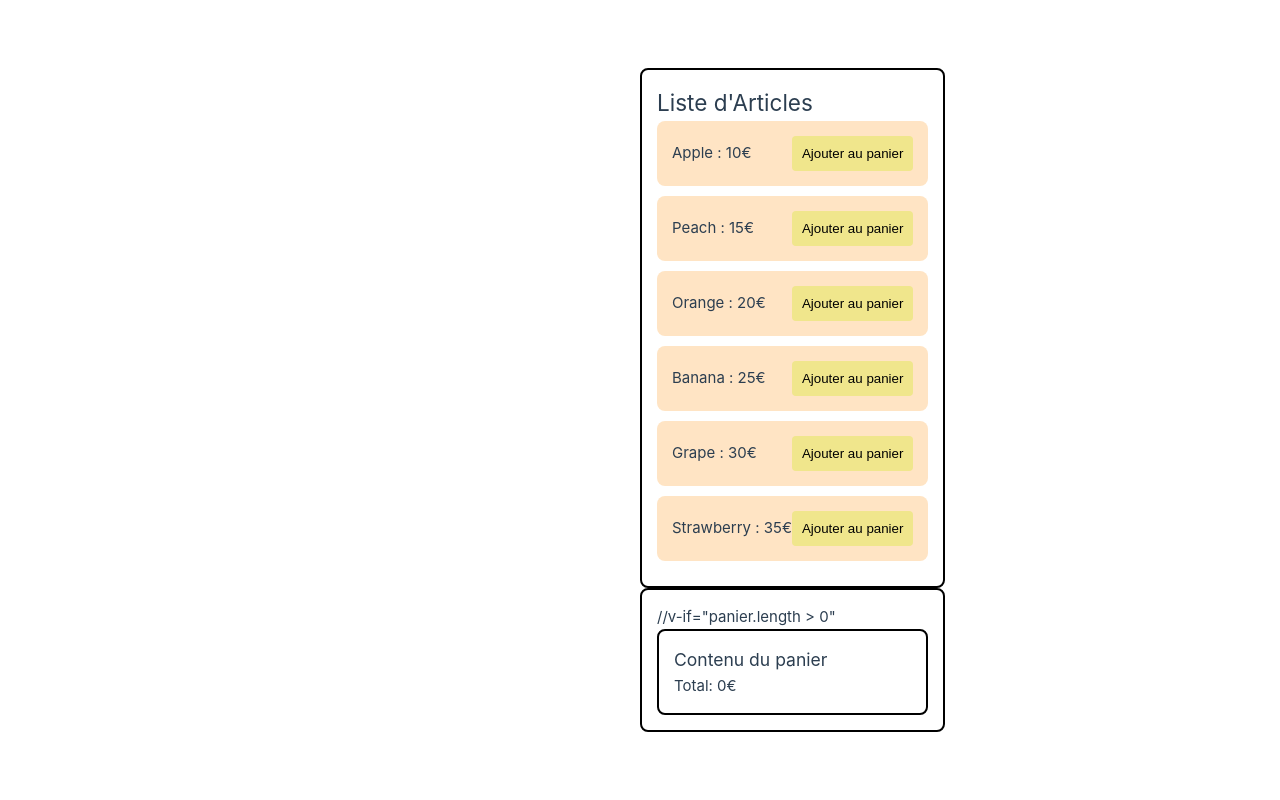
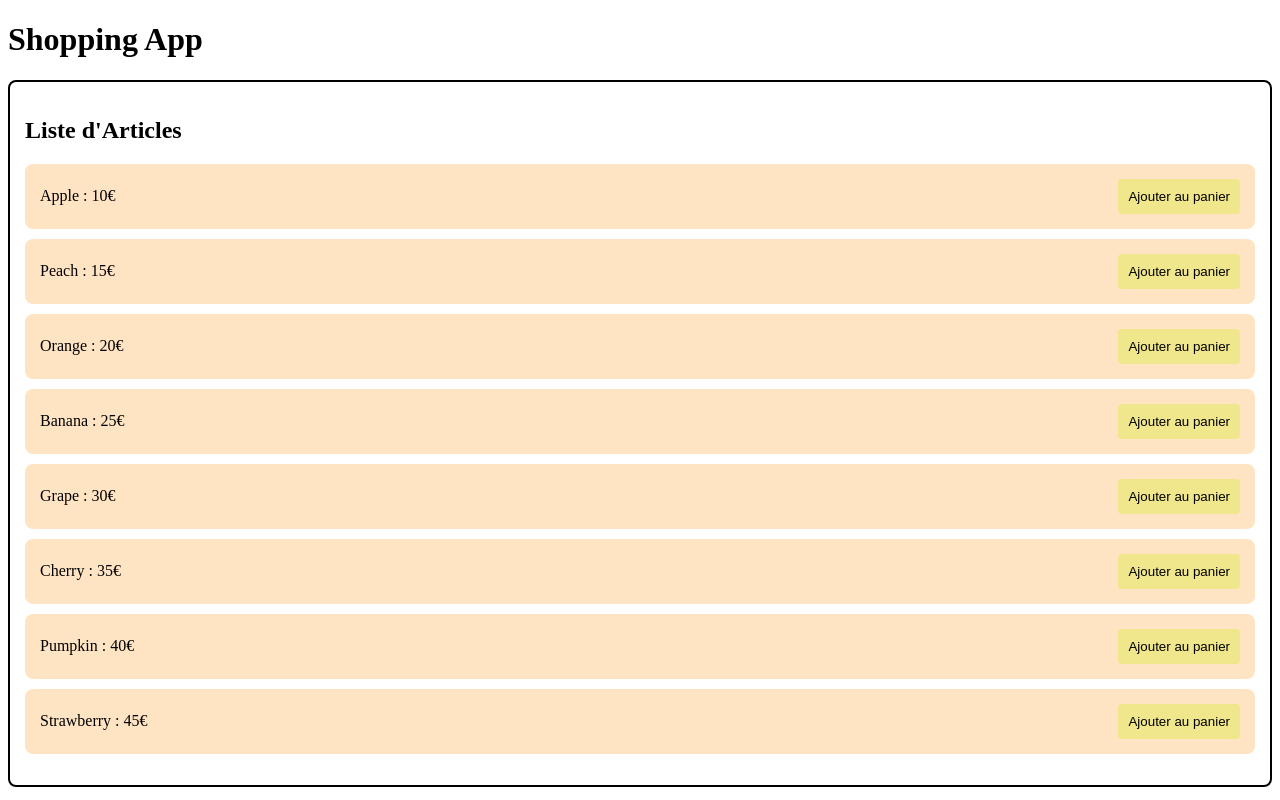
Before and after one commit to OnTracksToDev/trainingVueJS, a Vue app: page / in a window 1280 px wide. Built offline with nearby package versions, Linux system fonts and the light colour scheme.

Commit message:
create 2 store and update components

```diff
--- a/src/App.vue
+++ b/src/App.vue
@@ -1,25 +1,15 @@
-<script setup>
-import PanierAchat from './components/PanierAchat.vue'
-import ListeArticles from './components/ListeArticles.vue'
+<script>
+import PageParent from '@/components/PageParent.vue';
+
+export default {
+components: {
+PageParent,
+},
+};
 </script>
 
 <template>
-  <header>
-    <div class="wrapper"></div>
-  </header>
-
-  <main>
-    <section>
-      <ListeArticles />
-    </section>
-    <section>
-      <PanierAchat />
-    </section>
-  </main>
-
-  <template>
-    <footer></footer>
+  <div id="app">
+  <page-parent></page-parent>
+  </div>
   </template>
-</template>
-
-<style scoped></style>
--- a/src/components/ListeArticles.vue
+++ b/src/components/ListeArticles.vue
@@ -1,29 +1,18 @@
 <script>
+import { mapState, mapActions } from 'pinia'
+import { useArticlesStore } from '@/stores/articles'
+import { usePanierStore } from '@/stores/panier'
+
 export default {
-  data() {
-    return {
-      articles: [
-        { index: 1, nom: 'Apple', prix: 10 },
-        { index: 2, nom: 'Peach', prix: 15 },
-        { index: 3, nom: 'Orange', prix: 20 },
-        { index: 4, nom: 'Banana', prix: 25 },
-        { index: 5, nom: 'Grape', prix: 30 },
-        { index: 6, nom: 'Strawberry', prix: 35 }
-      ],
-    }
+  methods: {
+    ...mapActions(usePanierStore, {
+      ajouterAuPanierAction: 'ajouterAuPanier'
+    })
   },
-  methods: {
-    ajouterAuPanier(article) {
-      //verifie présence nouvel article dans le panier
-      const index = this.panier.findIndex((item) => item.index === article.index)
-
-      if (index !== -1) {
-        //verifie si article est dans panier
-        this.panier[index].quantite++ //incremente qté
-      } else {
-        this.panier.push({ ...article, quantite: 1 }) //ajout avec qté a 1
-      }
-    },
+  computed: {
+    ...mapState(useArticlesStore, {
+      getAllArticlesState: 'getAllArticles'
+    })
   }
 }
 </script>
@@ -32,14 +21,13 @@ export default {
   <div>
     <h2>Liste d'Articles</h2>
     <ul>
-      <li v-for="article in articles" :key="article.index">
+      <li v-for="article in getAllArticlesState" :key="article.index">
         {{ article.nom }} : {{ article.prix }}€
-        <button @click="ajouterAuPanier(article)">Ajouter au panier</button>
+        <button @click="ajouterAuPanierAction(article)">Ajouter au panier</button>
       </li>
     </ul>
   </div>
 </template>
-
 <style scoped>
 div {
   margin: auto;
@@ -71,7 +59,4 @@ button {
 button:hover {
   background-color: rgb(176, 148, 80);
 }
-.listePanier {
-  background-color: aquamarine;
-}
 </style>
--- /dev/null
+++ b/src/components/PageParent.vue
@@ -0,0 +1,19 @@
+<script>
+import ListeArticles from '@/components/ListeArticles.vue'
+import PanierAchat from '@/components/PanierAchat.vue'
+
+export default {
+  components: {
+    ListeArticles,
+    PanierAchat
+  }
+}
+</script>
+
+<template>
+  <div>
+    <h1>Shopping App</h1>
+    <ListeArticles></ListeArticles>
+    <PanierAchat></PanierAchat>
+  </div>
+</template>
--- a/src/components/PanierAchat.vue
+++ b/src/components/PanierAchat.vue
@@ -1,42 +1,34 @@
 <script>
+import { mapState, mapActions } from 'pinia'
+import { usePanierStore } from '@/stores/panier'
+
 export default {
-  data() {
-    return {
-      panier: []
-    }
+  methods: {
+    ...mapActions(usePanierStore, {
+      retirerDuPanierAction: 'retirerDuPanier'
+    })
   },
-  methods: {
-    retirerDuPanier(index) {
-      // Si  qté > 1
-      if (this.panier[index].quantite > 1) {
-        this.panier[index].quantite-- //décrémente qté
-      } else {
-        this.panier.splice(index, 1) // retire article du panier
-      }
-    },
-    calculerTotal() {
-      return this.panier.reduce((acc, curV) => acc + curV.prix * curV.quantite, 0)
-    }
+  computed: {
+    ...mapState(usePanierStore, {
+      getPanierState: 'getPanier',
+      calculerTotalState: 'calculerTotal'
+    })
   }
 }
 </script>
 
 <template>
-  <div>
-    //v-if="panier.length > 0"
-    <div>
-      <h3>Contenu du panier</h3>
-      <ul>
-        <li v-for="(item, index) in panier" :key="item.index" class="listePanier">
-          {{ item.nom }} : {{ item.prix }}€ x{{ item.quantite }}
-          <button @click="retirerDuPanier(index)">Retirer du panier</button>
-        </li>
-      </ul>
-      <p>Total: {{ calculerTotal() }}€</p>
-    </div>
+  <div v-if="getPanierState.length > 0">
+    <h3>Contenu du panier</h3>
+    <ul>
+      <li v-for="(item, index) in getPanierState" :key="item.index">
+        {{ item.nom }} : {{ item.prix }}€ x {{ item.quantite }}
+        <button @click="retirerDuPanierAction(index)">Retirer du panier</button>
+      </li>
+    </ul>
+    <p>Total: {{ calculerTotalState }}€</p>
   </div>
 </template>
-
 <style scoped>
 div {
   margin: auto;
@@ -54,7 +46,7 @@ li {
   align-items: center;
   margin-bottom: 10px;
   padding: 15px;
-  background-color: bisque;
+  background-color:aqua;
   border-radius: 8px;
 }
 button {
@@ -68,7 +60,4 @@ button {
 button:hover {
   background-color: rgb(176, 148, 80);
 }
-.listePanier {
-  background-color: aquamarine;
-}
 </style>
--- a/src/main.js
+++ b/src/main.js
@@ -1,6 +1,9 @@
-import './assets/main.css'
+import { createApp } from 'vue';
+import App from './App.vue';
+import { createPinia } from 'pinia';
 
-import { createApp } from 'vue'
-import App from './App.vue'
+const app = createApp(App);
+const pinia = createPinia();
 
-createApp(App).mount('#app')
+app.use(pinia);
+app.mount('#app');
--- /dev/null
+++ b/src/stores/articles.js
@@ -0,0 +1,20 @@
+import { defineStore } from 'pinia';
+
+export const useArticlesStore = defineStore('articles', {
+  state: () => ({
+    articles: [
+      { index: 1, nom: 'Apple', prix: 10 },
+      { index: 2, nom: 'Peach', prix: 15 },
+      { index: 3, nom: 'Orange', prix: 20 },
+      { index: 4, nom: 'Banana', prix: 25 },
+      { index: 5, nom: 'Grape', prix: 30 },
+      { index: 6, nom: 'Cherry', prix: 35 },
+      { index: 6, nom: 'Pumpkin', prix: 40 },
+      { index: 6, nom: 'Strawberry', prix:45 },
+    ],
+  }),
+
+  getters: {
+    getAllArticles: (state) => state.articles,
+  },
+});
--- /dev/null
+++ b/src/stores/panier.js
@@ -0,0 +1,35 @@
+import { defineStore } from 'pinia'
+
+export const usePanierStore = defineStore('panier', {
+  state: () => ({
+    panier: []
+  }),
+
+  getters: {
+    getPanier: (state) => state.panier,
+    calculerTotal: (state) => {
+      return state.panier.reduce((acc, curV) => acc + curV.prix * curV.quantite, 0)
+    }
+  },
+  actions: {
+    ajouterAuPanier(article) {
+      //verifie présence nouvel article dans le panier
+      const index = this.panier.findIndex((item) => item.index === article.index)
+
+      if (index !== -1) {
+        //verifie si article est dans panier
+        this.panier[index].quantite++ //incremente qté
+      } else {
+        this.panier.push({ ...article, quantite: 1 }) //ajout avec qté a 1
+      }
+    },
+    retirerDuPanier(index) {
+      // Si  qté > 1
+      if (this.panier[index].quantite > 1) {
+        this.panier[index].quantite-- //décrémente qté
+      } else {
+        this.panier.splice(index, 1) // retire article du panier
+      }
+    }
+  }
+})
```
